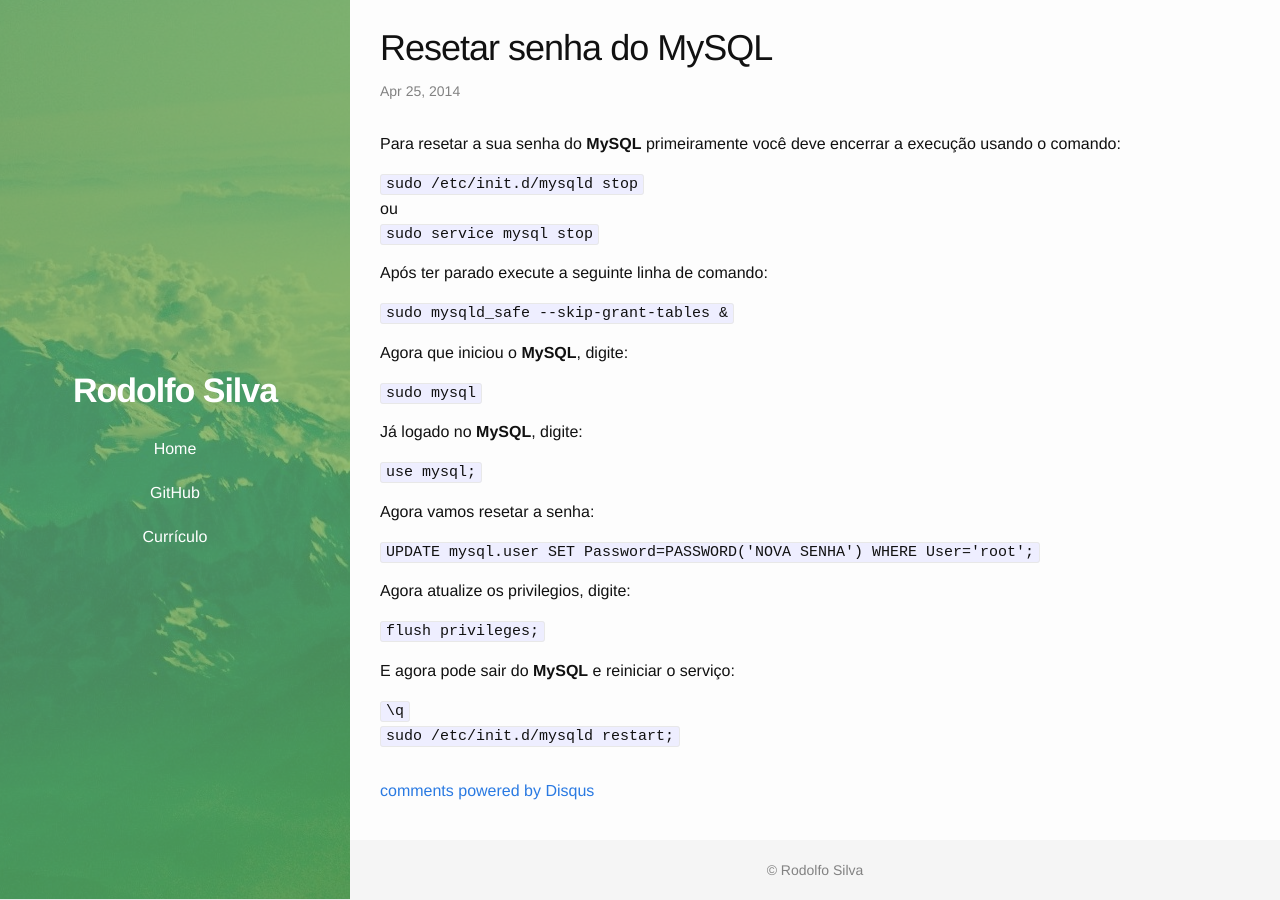
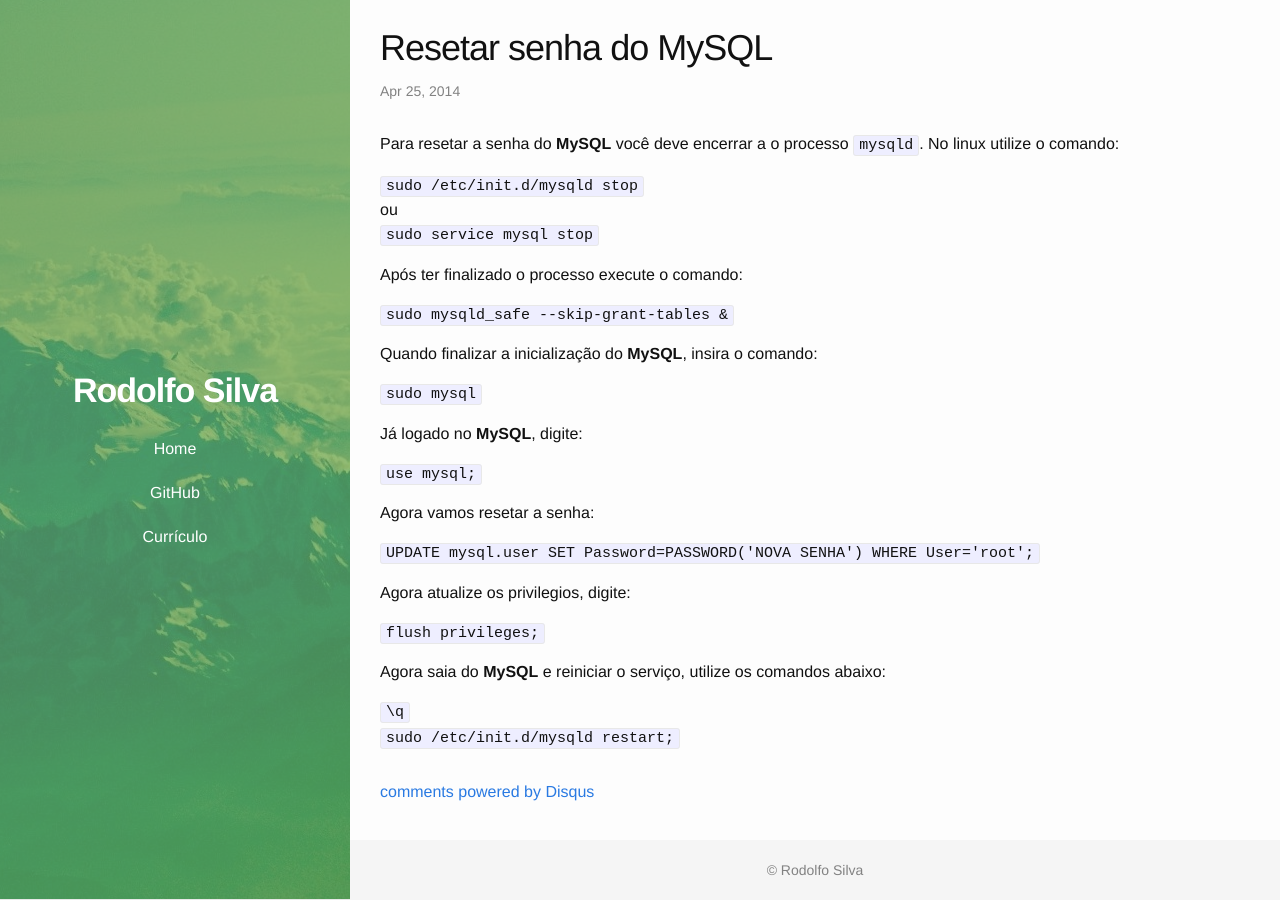
Before and after one commit to RodolfoSilva/rodolfosilva.github.io, a Jekyll site: the page built from _posts/2014-04-25-resetar-senha-do-mysql.md, in a window 1280 px wide. Built offline with Jekyll 4.4.1, drawn with Linux system fonts in a browser that asks for light colours; comment, search, counter and statistics services are not loaded.

Commit message:
Update 2014-04-25-resetar-senha-do-mysql.md

```diff
--- a/_posts/2014-04-25-resetar-senha-do-mysql.md
+++ b/_posts/2014-04-25-resetar-senha-do-mysql.md
@@ -12,18 +12,18 @@ tags:
 - sql
 ---
 
-Para resetar a sua senha do **MySQL** primeiramente você deve encerrar a
-execução usando o comando:
+Para resetar a senha do **MySQL** você deve encerrar a o processo
+`mysqld`. No linux utilize o comando:
 
 `sudo /etc/init.d/mysqld stop`<br>
 ou<br>
 `sudo service mysql stop`
 
-Após ter parado execute a seguinte linha de comando:
+Após ter finalizado o processo execute o comando:
 
 `sudo mysqld_safe --skip-grant-tables &`
 
-Agora que iniciou o **MySQL**, digite:
+Quando finalizar a inicialização do **MySQL**, insira o comando:
 
 `sudo mysql`
 
@@ -39,7 +39,7 @@ Agora atualize os privilegios, digite:
 
 `flush privileges;`
 
-E agora pode sair do **MySQL** e reiniciar o serviço:
+Agora saia do **MySQL** e reiniciar o serviço, utilize os comandos abaixo:
 
 `\q`<br>
 `sudo /etc/init.d/mysqld restart;`
```
